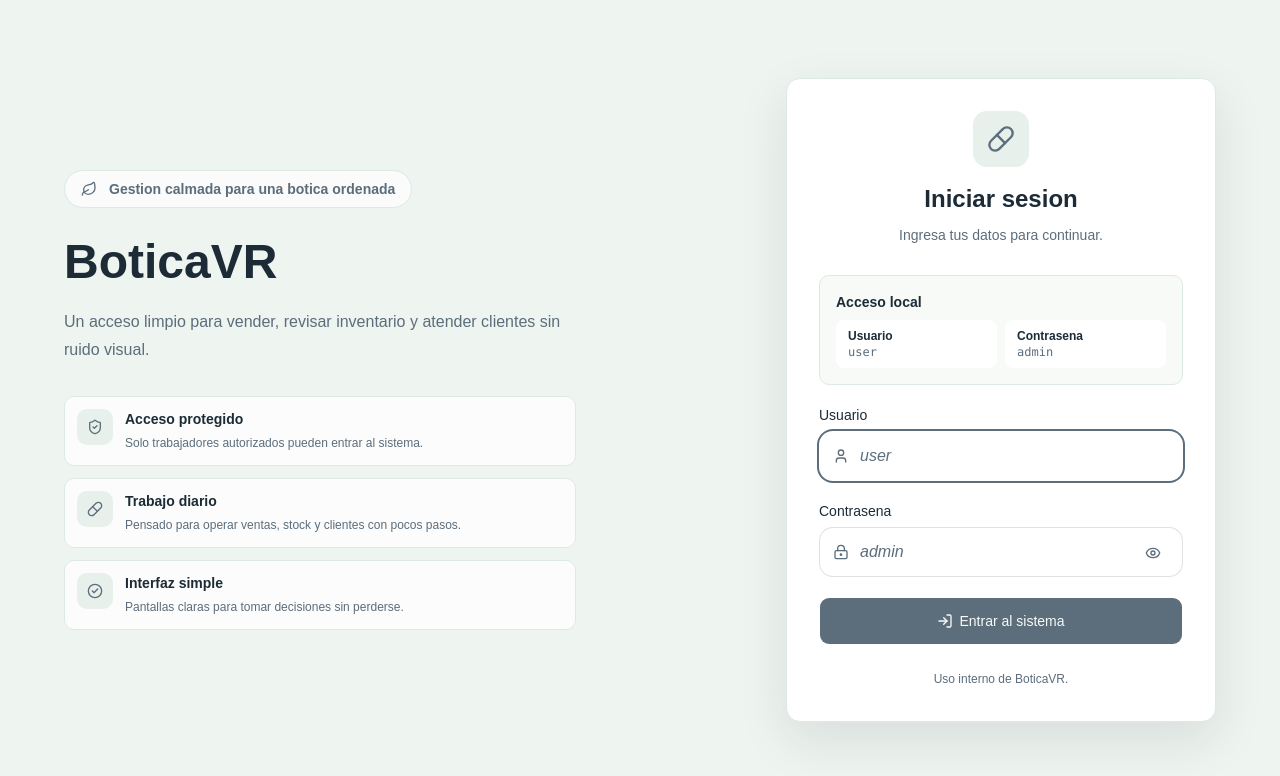
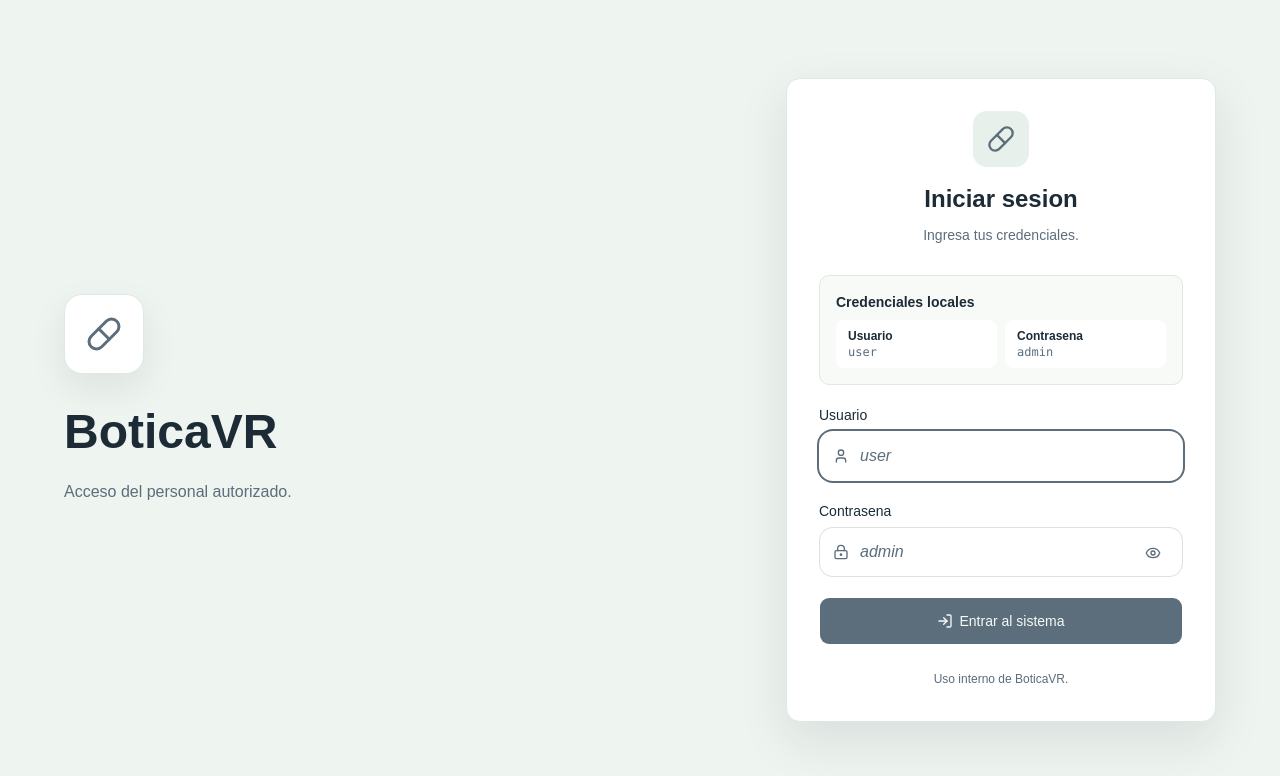
Before and after one commit to alonso3107/WebDise-oEmpresarial, a React (Vite) app in the folder Frontend/BoticaVR/: page /login in a window 1280 px wide. Shown: the top 776 px of the page. Built offline with nearby package versions, Linux system fonts and the light colour scheme.

Commit message:
mejora(login): deja el acceso mas sobrio

```diff
--- a/Frontend/BoticaVR/src/features/auth/components/LoginForm.jsx
+++ b/Frontend/BoticaVR/src/features/auth/components/LoginForm.jsx
@@ -7,14 +7,11 @@ import { useState } from 'react';
 import { useNavigate } from 'react-router-dom';
 import {
   AlertCircle,
-  CheckCircle2,
   Eye,
   EyeOff,
-  Leaf,
   LockKeyhole,
   LogIn,
   Pill,
-  ShieldCheck,
   User,
 } from 'lucide-react';
 import Button from '../../../components/ui/Button';
@@ -22,20 +19,6 @@ import Input from '../../../components/ui/Input';
 import useAuthStore from '../../../context/authStore';
 
 const DEMO_MODE = import.meta.env.VITE_DEMO_MODE === 'true';
-
-function TrustItem({ icon: Icon, title, text }) {
-  return (
-    <div className="flex items-start gap-3 rounded-lg border border-[#DDEAE3] bg-white/75 p-3">
-      <div className="flex h-9 w-9 shrink-0 items-center justify-center rounded-lg bg-[#E7F0EA] text-[#5C6D7C]">
-        <Icon className="h-4 w-4" />
-      </div>
-      <div>
-        <p className="text-sm font-bold text-[#1C2B36]">{title}</p>
-        <p className="mt-1 text-xs leading-5 text-[#5C6D7C]">{text}</p>
-      </div>
-    </div>
-  );
-}
 
 export default function LoginForm() {
   const navigate = useNavigate();
@@ -76,35 +59,16 @@ export default function LoginForm() {
       <div className="mx-auto grid min-h-[calc(100dvh-4rem)] w-full max-w-6xl grid-cols-1 items-center gap-8 lg:grid-cols-[minmax(0,1fr)_430px]">
         <section className="hidden lg:block">
           <div className="max-w-xl">
-            <div className="inline-flex items-center gap-3 rounded-full border border-[#DDEAE3] bg-white/70 px-4 py-2 text-sm font-semibold text-[#5C6D7C]">
-              <Leaf className="h-4 w-4" />
-              Gestion calmada para una botica ordenada
+            <div className="flex h-20 w-20 items-center justify-center rounded-2xl border border-[#DDEAE3] bg-white text-[#5C6D7C] shadow-[0_14px_36px_rgba(28,43,54,0.08)]">
+              <Pill className="h-9 w-9" />
             </div>
 
-            <h1 className="mt-6 text-5xl font-bold leading-tight text-[#1C2B36]">
+            <h1 className="mt-7 text-5xl font-bold leading-tight text-[#1C2B36]">
               BoticaVR
             </h1>
-            <p className="mt-4 max-w-lg text-base leading-7 text-[#5C6D7C]">
-              Un acceso limpio para vender, revisar inventario y atender clientes sin ruido visual.
+            <p className="mt-4 max-w-sm text-base leading-7 text-[#5C6D7C]">
+              Acceso del personal autorizado.
             </p>
-
-            <div className="mt-8 grid max-w-lg grid-cols-1 gap-3">
-              <TrustItem
-                icon={ShieldCheck}
-                title="Acceso protegido"
-                text="Solo trabajadores autorizados pueden entrar al sistema."
-              />
-              <TrustItem
-                icon={Pill}
-                title="Trabajo diario"
-                text="Pensado para operar ventas, stock y clientes con pocos pasos."
-              />
-              <TrustItem
-                icon={CheckCircle2}
-                title="Interfaz simple"
-                text="Pantallas claras para tomar decisiones sin perderse."
-              />
-            </div>
           </div>
         </section>
 
@@ -115,12 +79,12 @@ export default function LoginForm() {
             </div>
             <h2 className="mt-4 text-2xl font-bold text-[#1C2B36]">Iniciar sesion</h2>
             <p className="mt-2 text-sm leading-6 text-[#5C6D7C]">
-              Ingresa tus datos para continuar.
+              Ingresa tus credenciales.
             </p>
           </div>
 
           <div className="mb-5 rounded-lg border border-[#DDEAE3] bg-[#F7FAF7] p-4">
-            <p className="text-sm font-bold text-[#1C2B36]">Acceso local</p>
+            <p className="text-sm font-bold text-[#1C2B36]">Credenciales locales</p>
             <div className="mt-2 grid grid-cols-2 gap-2 text-xs text-[#5C6D7C]">
               <div className="rounded-md bg-white px-3 py-2">
                 <span className="block font-semibold text-[#1C2B36]">Usuario</span>
```
